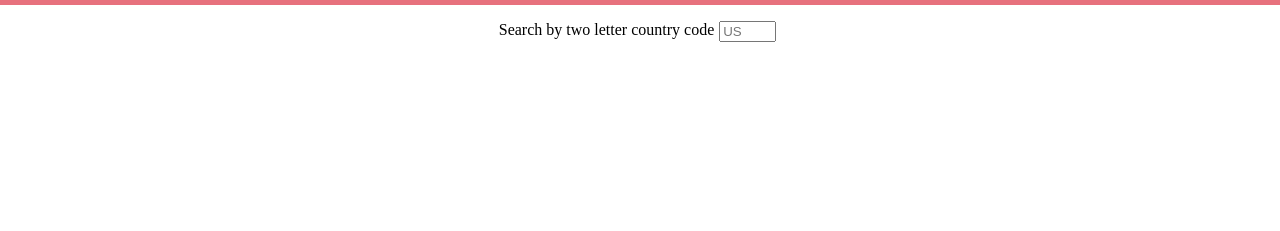
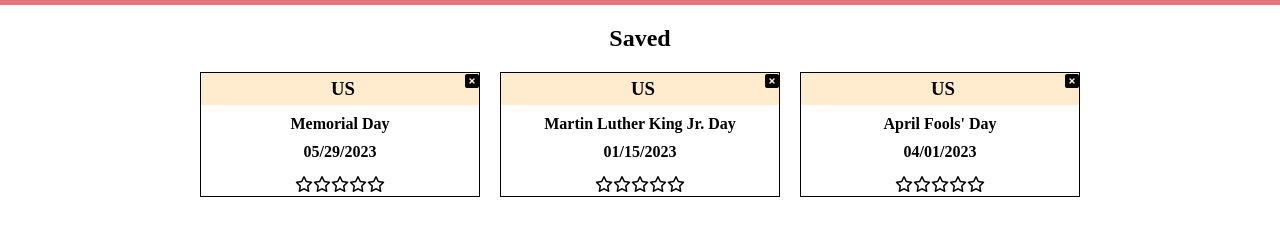
Before and after one commit to derrenpamintuan/Holiday_Travels, a website: page index.html in a window 1280 px wide. Shown: the part 45-276 px from the top of the page. Drawn offline with Linux system fonts and the light colour scheme.

Commit message:
Add some dummy journal entries and style them according to the Figma design. Each content should be in a single li element within the ul. #3

```diff
--- a/css/layout.css
+++ b/css/layout.css
@@ -1,5 +1,5 @@
 body {
-  min-width: 300px;
+  min-width: 280px;
 }
 
 header {
--- a/css/styles.css
+++ b/css/styles.css
@@ -3,6 +3,10 @@ h1 {
   font-weight: lighter;
   font-style: italic;
   margin: auto;
+}
+
+.hidden {
+  display: none;
 }
 
 #search {
@@ -43,7 +47,7 @@ td {
   }
 }
 
-.fa-regular {
+.fa-regular.fa-heart {
   color: rgb(186, 186, 186);
   cursor: pointer;
 }
@@ -52,6 +56,73 @@ td {
   color: black;
 }
 
-.fa-solid {
+.fa-solid.fa-heart {
   color: red;
 }
+
+ul {
+  list-style-type: none;
+  padding: 0;
+}
+
+li {
+  display: flex;
+  justify-content: center;
+  margin-bottom: 20px;
+}
+
+@media screen and (min-width: 600px) {
+  ul {
+    display: flex;
+    flex-wrap: wrap;
+    max-width: 600px;
+  }
+
+  li {
+    margin: 0 10px 20px;
+  }
+}
+
+@media screen and (min-width: 1000px) {
+  ul {
+    max-width: 1000px;
+  }
+}
+
+.save-container {
+  border: 1px solid black;
+  width: 280px;
+  min-height: 125px;
+}
+
+.fa-solid.fa-square-xmark {
+  cursor: pointer;
+  height: 16px;
+}
+
+.saved-header {
+  justify-content: end;
+  background-color: blanchedalmond;
+  color: black;
+}
+
+.saved-header > h3 {
+  margin: 5px 110px 5px 0;
+}
+
+h4 {
+  margin: 10px 0 0;
+}
+
+.ratings {
+  margin-top: 15px;
+}
+
+.fa-regular.fa-star {
+  cursor: pointer;
+}
+
+.fa-solid.fa-star {
+  cursor: pointer;
+  color: gold;
+}
--- a/index.html
+++ b/index.html
@@ -17,7 +17,7 @@
     <h1>Holiday Travels</h1>
   </header>
   <main>
-    <div data-view="search-form" class="search-form">
+    <div data-view="search-view" class="view hidden">
       <div class="row">
         <p>Search by two letter country code</p>
         <form action="" method="get">
@@ -51,6 +51,78 @@
         </div>
       </div>
     </div>
+    <div data-view="saved-view" class="view">
+      <div class="row">
+        <div class="column-full">
+          <h2>Saved</h2>
+          <ul>
+            <li>
+              <div class="save-container">
+                <div class="row saved-header">
+                  <h3>US</h3>
+                  <i class="fa-solid fa-square-xmark"></i>
+                </div>
+                <div class="row">
+                  <h4>Memorial Day</h4>
+                </div>
+                <div class="row">
+                  <h4>05/29/2023</h4>
+                </div>
+                <div class="row ratings">
+                  <i class="fa-regular fa-star"></i>
+                  <i class="fa-regular fa-star"></i>
+                  <i class="fa-regular fa-star"></i>
+                  <i class="fa-regular fa-star"></i>
+                  <i class="fa-regular fa-star"></i>
+                </div>
+              </div>
+            </li>
+            <li>
+              <div class="save-container">
+                <div class="row saved-header">
+                  <h3>US</h3>
+                  <i class="fa-solid fa-square-xmark"></i>
+                </div>
+                <div class="row">
+                  <h4>Martin Luther King Jr. Day</h4>
+                </div>
+                <div class="row">
+                  <h4>01/15/2023</h4>
+                </div>
+                <div class="row ratings">
+                  <i class="fa-regular fa-star"></i>
+                  <i class="fa-regular fa-star"></i>
+                  <i class="fa-regular fa-star"></i>
+                  <i class="fa-regular fa-star"></i>
+                  <i class="fa-regular fa-star"></i>
+                </div>
+              </div>
+            </li>
+            <li>
+              <div class="save-container">
+                <div class="row saved-header">
+                  <h3>US</h3>
+                  <i class="fa-solid fa-square-xmark"></i>
+                </div>
+                <div class="row">
+                  <h4>April Fools' Day</h4>
+                </div>
+                <div class="row">
+                  <h4>04/01/2023</h4>
+                </div>
+                <div class="row ratings">
+                  <i class="fa-regular fa-star"></i>
+                  <i class="fa-regular fa-star"></i>
+                  <i class="fa-regular fa-star"></i>
+                  <i class="fa-regular fa-star"></i>
+                  <i class="fa-regular fa-star"></i>
+                </div>
+              </div>
+            </li>
+          </ul>
+        </div>
+      </div>
+    </div>
   </main>
   <script src="js/data.js"></script>
   <script src="js/main.js"></script>
```
